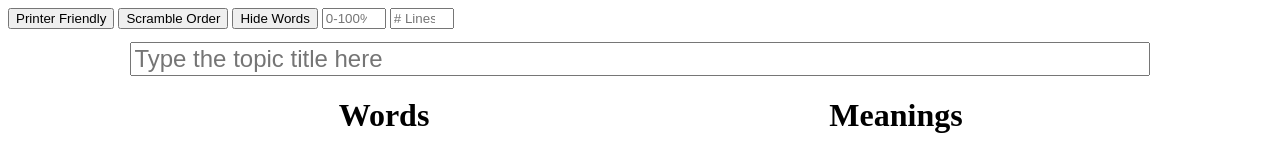
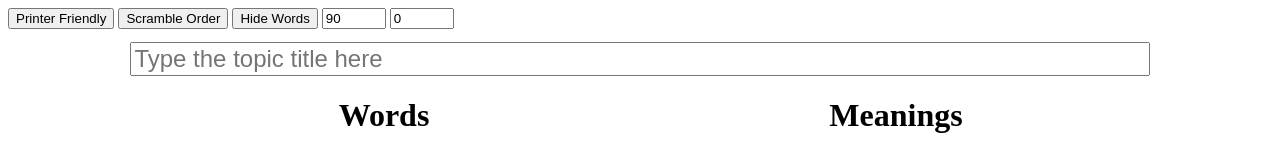
Before and after one commit to ttn729/hidden-words, a SvelteKit app: page / in a window 1280 px wide. Shown: the top 154 px of the page. Built offline with nearby package versions, Linux system fonts and the light colour scheme.

Commit message:
refactor to use store

```diff
--- a/src/components/BottomLines.svelte
+++ b/src/components/BottomLines.svelte
@@ -1,14 +1,17 @@
 <script>
-	let { numLinesAdded } = $props();
+    import { store } from "../store";
 </script>
 
-{#each { length: numLinesAdded }, i}    <div>
-        <p>..............................................................................................................................................................................................................................................................................................................................................................................</p>
-    </div>
-{/each}
+<div>
+	{#each Array($store.numLines) as _, index}
+		<p>
+			..............................................................................................................................................................................................................................................................................................................................................................................
+		</p>
+	{/each}
+</div>
 
 <style>
-    p {
-        padding-top: 25px;
-    }
+	p {
+		padding-top: 25px;
+	}
 </style>
--- /dev/null
+++ b/src/components/Containers/PrinterFriendlyContainer.svelte
@@ -0,0 +1,9 @@
+<script>
+	import BottomLines from '../BottomLines.svelte';
+	import NameClass from '../NameDateClass.svelte';
+	import WordMeaningsTable from '../WordMeaningsTable.svelte';
+</script>
+
+<NameClass />
+<WordMeaningsTable />
+<BottomLines />
--- /dev/null
+++ b/src/components/HeaderToolbar.svelte
@@ -0,0 +1,40 @@
+<script>
+	// @ts-nocheck
+	import ScrambleButton from './ScrambleButton.svelte';
+	let { toggleWords } = $props();
+	import { store } from '../store';
+
+	function handleClickPrint() {
+		store.togglePrintMode();
+	}
+</script>
+
+<div class="no-print">
+	<button onclick={handleClickPrint}>Printer Friendly</button>
+	<ScrambleButton />
+	<button onclick={toggleWords}>Hide Words</button>
+	<input
+		type="number"
+		min="0"
+		max="100"
+		placeholder="0-100%"
+		value={$store.percentHideWords}
+		oninput={(event) => store.setPercentHideWords(Number(event.target.value))}
+	/>
+	<input
+		type="number"
+		min="0"
+		max="100"
+		placeholder="# Lines"
+		value={$store.numLines}
+		oninput={(event) => store.setNumLines(Number(event.target.value))}
+	/>
+</div>
+
+<style>
+	@media print {
+		.no-print {
+			display: none !important;
+		}
+	}
+</style>
--- a/src/components/PrintButton.svelte
+++ /dev/null
@@ -1,5 +0,0 @@
-<script>
-	export let handleClickPrint;
-</script>
-
-<button on:click={handleClickPrint}>Printer Friendly</button>
--- a/src/components/ScrambleButton.svelte
+++ b/src/components/ScrambleButton.svelte
@@ -1,12 +1,8 @@
 <script lang="ts">
+	import { store } from "../store";
 
-	export let words: string;
-	export let meanings: string;
-	export let updateWords: (arg0: any) => void;
-	export let updateMeanings: (arg0: any) => void;
-
-	$: wordsArray = words ? words.split('\n') : [];
-	$: meaningsArray = meanings ? meanings.split('\n') : [];
+	$: wordsArray = $store.words ? $store.words.split('\n') : [];
+	$: meaningsArray = $store.meanings ? $store.meanings.split('\n') : [];
 
 	function shuffleArray() {
 		for (let i = wordsArray.length - 1; i > 0; i--) {
@@ -20,9 +16,9 @@
 
 	function handleScramble() {
         shuffleArray()
-        updateWords(wordsArray.join('\n'));
-        updateMeanings(meaningsArray.join('\n'));
+        store.setWords(wordsArray.join('\n'));
+        store.setMeanings(meaningsArray.join('\n'));
 	}
 </script>
 
-<button on:click={handleScramble}>Scramble Order</button>
+<button onclick={handleScramble}>Scramble Order</button>
--- a/src/components/TopicTitle.svelte
+++ b/src/components/TopicTitle.svelte
@@ -1,16 +1,14 @@
 <script lang="ts">
-	export let topicName: string;
-	export let updateTopicName: (arg0: any) => void;
-
+	import { store } from "../store";
 	function handleTopicNameChange(event: { target: { value: any } }) {
-		updateTopicName(event.target.value);
+		store.setTopicName(event.target.value);
 	}
 </script>
 
 <div>
 	<input
-		bind:value={topicName}
-		on:input={() => handleTopicNameChange}
+		value={$store.topicName}
+		oninput={() => handleTopicNameChange}
 		placeholder={'Type the topic title here'}
 		data-testId="titleInput"
 	/>
--- a/src/components/WordMeanings.svelte
+++ b/src/components/WordMeanings.svelte
@@ -1,37 +1,33 @@
 <script lang="ts">
-
-	export let words: string;
-	export let meanings: string;
-	export let updateWords: (arg0: any) => void;
-	export let updateMeanings: (arg0: any) => void;
+	import { store } from "../store";
 
 	function handleWordsChange(event: { target: { value: any; }; }) {
-		updateWords(event.target.value);
+		store.setWords(event.target.value);
 	}
 
 	function handleMeaningsChange(event: { target: { value: any; }; }) {
-		updateMeanings(event.target.value);
+		store.setMeanings(event.target.value);
 	}
 
-	let numRows = 50;
+	const NUM_ROWS = 50;
 </script>
 
 <div class="wordMeaningsContainer">
 	<div>
 		<h1>Words</h1>
 		<textarea
-			bind:value={words}
-			on:input={() => handleWordsChange}
-			rows={numRows}
+			value={$store.words}
+			oninput={() => handleWordsChange}
+			rows={NUM_ROWS}
 			placeholder="Input the words"
 		></textarea>
 	</div>
 	<div>
 		<h1>Meanings</h1>
 		<textarea
-			bind:value={meanings}
-			on:input={() => handleMeaningsChange}
-			rows={numRows}
+			value={$store.meanings}
+			oninput={() => handleMeaningsChange}
+			rows={NUM_ROWS}
 			placeholder="Input the meanings"
 		></textarea>
 	</div>
--- a/src/components/WordMeaningsTable.svelte
+++ b/src/components/WordMeaningsTable.svelte
@@ -1,10 +1,8 @@
 <script lang="ts">
-	export let words;
-	export let meanings;
-	export let topicName;
+    import { store } from "../store";
 
-	$: wordsArray = words ? words.split('\n') : [];
-	$: meaningsArray = meanings ? meanings.split('\n') : [];
+	$: wordsArray = $store.words ? $store.words.split('\n') : [];
+	$: meaningsArray = $store.meanings ? $store.meanings.split('\n') : [];
 
 	function generateIndicesArray(length: number) {
 		return Array.from({ length }, (_, i) => i + 1);
@@ -20,7 +18,7 @@
 	<table>
 		<thead>
 			<tr>
-				<th colspan="3" style="text-align: center;">{topicName || ''}</th>
+				<th colspan="3" style="text-align: center;">{$store.topicName}</th>
 			</tr>
 			<tr>
 				<th colspan="2" style="text-align: center;">Words</th>
--- a/src/lib/index.ts
+++ /dev/null
@@ -1 +0,0 @@
-// place files you want to import through the `$lib` alias in this folder.
--- a/src/routes/+page.svelte
+++ b/src/routes/+page.svelte
@@ -1,83 +1,32 @@
-<script lang='ts'>
-	import BottomLines from '../components/BottomLines.svelte';
-	import NameClass from '../components/NameClass.svelte';
-	import PrintButton from '../components/PrintButton.svelte';
-	import ScrambleButton from '../components/ScrambleButton.svelte';
+<script lang="ts">
 	import TopicTitle from '../components/TopicTitle.svelte';
 	import WordMeanings from '../components/WordMeanings.svelte';
-	import WordMeaningsTable from '../components/WordMeaningsTable.svelte';
+	import PrinterFriendlyContainer from '../components/Containers/PrinterFriendlyContainer.svelte';
+	import HeaderToolbar from '../components/HeaderToolbar.svelte';
+	import { store } from '../store';
 
-	import { onMount, onDestroy } from 'svelte';
-
-	let hideElement = false;
-
-	const handleBeforePrint = () => {
-		hideElement = true;
-	};
-
-	const handleAfterPrint = () => {
-		hideElement = false;
-	};
-
-	onMount(() => {
-		if (typeof window !== 'undefined') {
-			window.addEventListener('beforeprint', handleBeforePrint);
-			window.addEventListener('afterprint', handleAfterPrint);
-		}
-	});
-
-	onDestroy(() => {
-		if (typeof window !== 'undefined') {
-			window.removeEventListener('beforeprint', handleBeforePrint);
-			window.removeEventListener('afterprint', handleAfterPrint);
-		}
-	});
-
-	let topicName = '';
-	let words = '';
-	let meanings = '';
 	let originalWords: string; // Keep a copy of the original words
 	let originalMeanings: string; // Keep a copy of the original words
 
-	let percentHideWords: number;
-	let numLinesAdded: number;
-
-	let printMode = false;
 	let clickedToggleHide = false;
-
-	function handleClickPrint() {
-		printMode = !printMode;
-	}
-
-	function updateWords(newWords: string) {
-		words = newWords;
-	}
-
-	function updateMeanings(newMeanings: string) {
-		meanings = newMeanings;
-	}
-
-	function updateTopicName(newTopicName: string) {
-		topicName = newTopicName;
-	}
 
 	function toggleWords() {
 		if (!clickedToggleHide) {
 			// Original words are still intact, so call hideWords
-			originalWords = words;
-			originalMeanings = meanings;
+			originalWords = $store.words;
+			originalMeanings = $store.meanings;
 			hideWords();
 		} else {
 			// Restore original words
-			words = originalWords;
-			meanings = originalMeanings;
+			store.setWords(originalWords);
+			store.setMeanings(originalMeanings);
 		}
 		clickedToggleHide = !clickedToggleHide;
 	}
 
 	function hideWords() {
-		let wordsArray = words.split('\n');
-		let meaningsArray = meanings.split('\n');
+		let wordsArray = $store.words.split('\n');
+		let meaningsArray = $store.meanings.split('\n');
 
 		let manipulatedWords = [];
 		let manipulatedMeanings = [];
@@ -85,8 +34,8 @@
 		const n = wordsArray.length;
 
 		// Determine how many words to make empty
-		const numToMakeEmpty = Number.isInteger(percentHideWords)
-			? Math.floor((percentHideWords / 100) * n)
+		const numToMakeEmpty = Number.isInteger($store.percentHideWords)
+			? Math.floor(($store.percentHideWords / 100) * n)
 			: 0.8 * n;
 
 		// Create an array to store indices of words to make empty
@@ -110,25 +59,16 @@
 				manipulatedMeanings.push('');
 			}
 		}
-
-		updateWords(manipulatedWords.join('\n'));
-		updateMeanings(manipulatedMeanings.join('\n'));
+		store.setWords(manipulatedWords.join('\n'));
+		store.setMeanings(manipulatedMeanings.join('\n'));
 	}
 </script>
 
-{#if !hideElement}
-	<PrintButton {handleClickPrint} />
-	<ScrambleButton {words} {meanings} {updateWords} {updateMeanings} />
-	<button on:click={toggleWords}>Hide Words</button>
-	<input type="number" min="0" max="100" placeholder="0-100%" bind:value={percentHideWords} />
-	<input type="number" min="0" max="100" placeholder="# Lines" bind:value={numLinesAdded} />
+<HeaderToolbar {toggleWords} />
+
+{#if $store.isPrintMode}
+	<PrinterFriendlyContainer />
+{:else}
+	<TopicTitle />
+	<WordMeanings />
 {/if}
-
-{#if !printMode}
-	<TopicTitle {topicName} {updateTopicName} />
-	<WordMeanings {words} {meanings} {updateWords} {updateMeanings} />
-{:else}
-	<NameClass />
-	<WordMeaningsTable {words} {meanings} {topicName} />
-	<BottomLines {numLinesAdded} />
-{/if}
--- /dev/null
+++ b/src/store.ts
@@ -0,0 +1,47 @@
+import { writable } from 'svelte/store';
+
+interface HiddenWordsStore {
+    numLines: number
+    percentHideWords: number
+    topicName: string
+    isPrintMode: boolean
+    words: string
+    meanings: string
+}
+const initialState: HiddenWordsStore = {
+    numLines: 0,
+    percentHideWords: 90,
+    topicName: '',
+    isPrintMode: false,
+    words: '',
+    meanings: '',
+}
+
+
+function createStore() {
+    const { subscribe, set, update } = writable(initialState);
+
+    return {
+        subscribe,
+        setNumLines: (numLines: number) => update(current => ({
+            ...current, numLines
+        })),
+        setPercentHideWords: (percentHideWords: number) => update(current => ({
+            ...current, percentHideWords
+        })),
+        setTopicName: (topicName: string) => update(current => ({
+            ...current, topicName
+        })),
+        setWords: (words: string) => update(current => ({
+            ...current, words
+        })),
+        setMeanings: (meanings: string) => update(current => ({
+            ...current, meanings
+        })),
+        togglePrintMode: () => update(current => ({
+            ...current, isPrintMode: !current.isPrintMode
+        })),
+    };
+}
+
+export const store = createStore();
```
Also changed, not shown: src/components/NameDateClass.svelte (renamed from src/components/NameClass.svelte), 2 other files (tests, documents, lock files or other folders).
